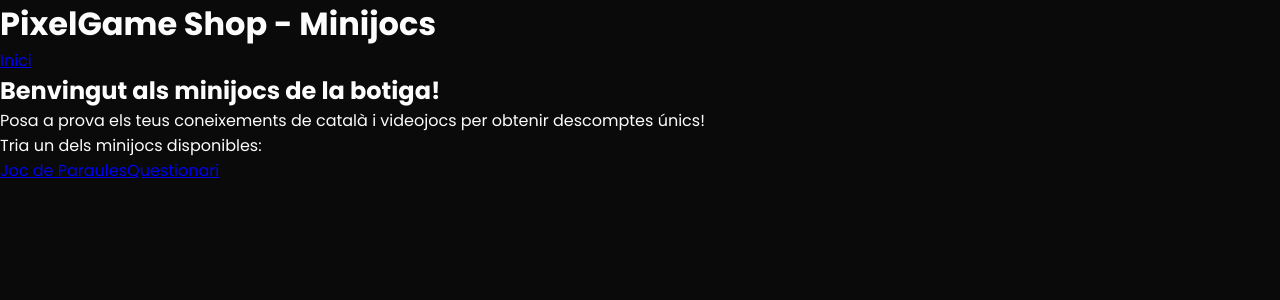
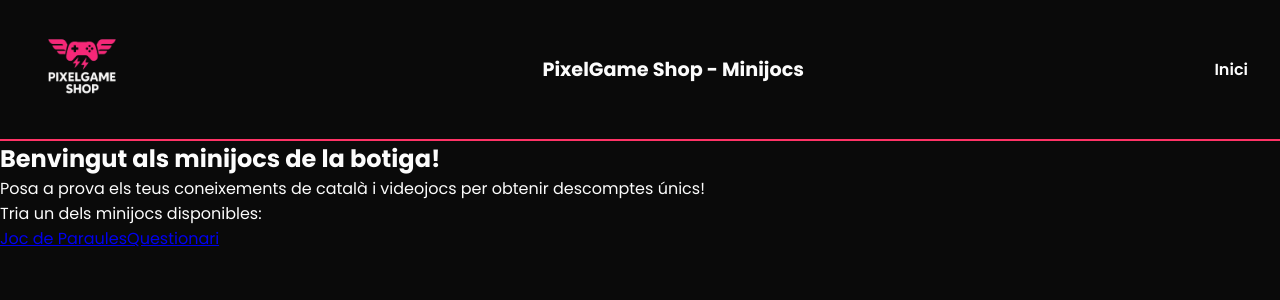
Before and after one commit to CFGSCojita/minijocs-react, a React (Vite) app: page / in a window 1280 px wide. Shown: the top 300 px of the page. Built offline with nearby package versions, Linux system fonts and the light colour scheme.

Commit message:
Estilo al Header.jsx

```diff
--- /dev/null
+++ b/src/components/Header.css
@@ -0,0 +1,55 @@
+
+/* Header */
+header {
+    display: flex;
+    justify-content: space-between;
+    align-items: center;
+    padding: 1rem 2rem;
+    background-color: #0A0A0A;
+    border-bottom: 2px solid #FF3366;
+}
+
+header h1 {
+    color: #FCFCFC;
+    font-size: 1.2rem;
+    margin: 0;
+    transition: color 0.2s;
+}
+
+/* Hover al header */
+header h1:hover {
+    color: #FF3366;
+}
+
+header nav a {
+    color: #FCFCFC;
+    text-decoration: none;
+    font-weight: 600;
+    transition: color 0.2s;
+}
+
+header nav a:hover {
+    color: #00CCFF;
+}
+
+/* Logo de PixelGame Shop */
+.header-logo {
+  height: 100px;
+  width: auto;
+  cursor: pointer;
+}
+
+/* Responsive - Ajustamos solo la mida de la letra y hacemos el logo un poco más pequeño. */
+@media (max-width: 600px) {
+    header {
+        padding: 0rem 1rem;
+    }
+
+    .header-logo {
+        height: 60px;
+    }
+
+    header h1 {
+        font-size: 0.9rem;
+    }
+}
--- a/src/components/Header.jsx
+++ b/src/components/Header.jsx
@@ -1,13 +1,22 @@
-// Importamos 'Link' de React Router:
+// Importamos 'Link' de React Router, el fichero CSS y el logo:
 import { Link } from "react-router-dom";
+import "./Header.css";
+import logo from "../assets/img/logo-black-removebg-preview.webp";
 
 export default function Header() {
     return (
         <header>
+            <a href="https://remotehost.es/student006/shop">
+                <img
+                    src={logo}
+                    alt="PixelGame Shop logo"
+                    className="header-logo"
+                />
+            </a>
             <h1>PixelGame Shop - Minijocs</h1>
             <nav>
                 <Link to="/">Inici</Link>
             </nav>
         </header>
-  )
+    );
 }
```
Also changed, not shown: src/assets/img/logo-black-removebg-preview.webp (added). Lines whose indentation alone changed are shown as unchanged.
